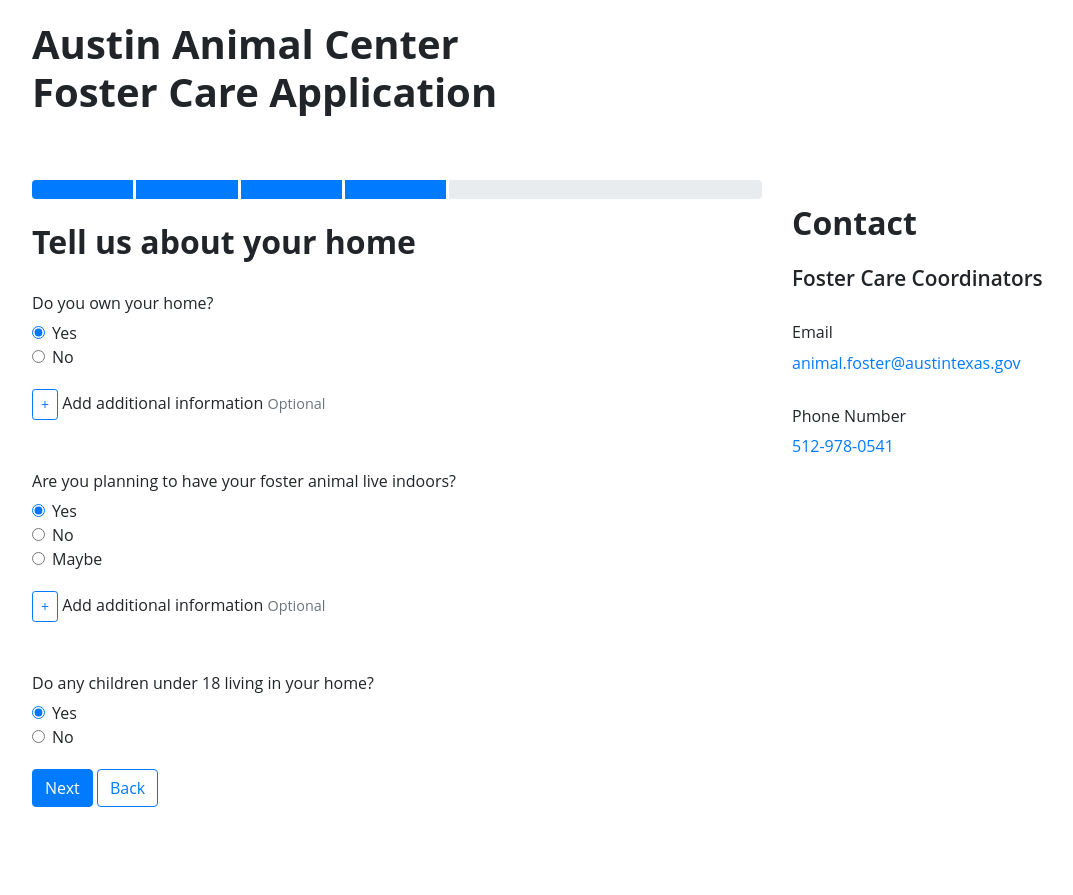
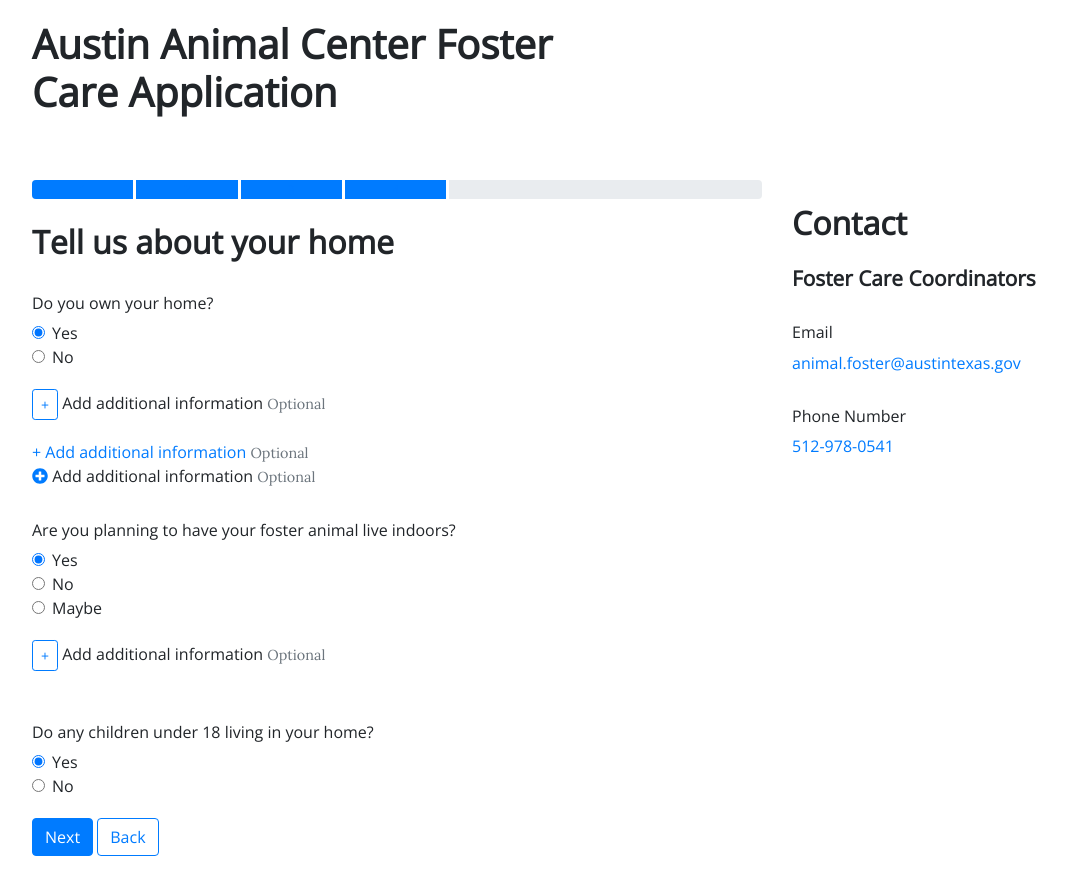
Before and after one commit to cityofaustin/prototypeform, a Jekyll site: the page built from Home_info.html, in a window 1280 px wide. Shown: the top 895 px of the page, without its empty margins (53-1126 px from the left). Built offline with Jekyll 4.4.1, drawn with Linux system fonts in a browser that asks for light colours; nearby versions of some CDN libraries.

Commit message:
Update css, added font awesome icons, update field formatting

```diff
--- a/Home_info.html
+++ b/Home_info.html
@@ -33,6 +33,21 @@
     </div>
     <div>
         {% include add_explanation.html %}
+    </div>
+    <!-- 2 below 'add explanation' entries to review visual difference only. Once visual styling determined, replace 'add explanation' function -->
+    <div class="js-add-explanation">
+        <a href="#">+ Add additional information</a>
+        <small id="add_explanationHelpInline" class="text-muted">
+          Optional
+        </small>
+        <textarea class="d-none js-explanation-field form-control" name="name" rows="3" cols="80"></textarea>
+    </div>
+    <div>
+        <i class="fas fa-plus-circle"></i>
+        <span>Add additional information</span>
+        <small id="add_explanationHelpInline" class="text-muted">
+            Optional
+        </small>
     </div>
     <div class="js-indoors-selection">
         <h5>Are you planning to have your foster animal live indoors?</h5>
--- a/_includes/head.html
+++ b/_includes/head.html
@@ -10,4 +10,5 @@
     <link rel="stylesheet" href="https://maxcdn.bootstrapcdn.com/bootstrap/4.0.0/css/bootstrap.min.css" integrity="sha384-Gn5384xqQ1aoWXA+058RXPxPg6fy4IWvTNh0E263XmFcJlSAwiGgFAW/dAiS6JXm" crossorigin="anonymous">
     <link rel="stylesheet" href="css/main.css">
     <script defer src="https://use.fontawesome.com/releases/v5.0.6/js/all.js"></script>
+    <link href="https://fonts.googleapis.com/css?family=Lora|Open+Sans" rel="stylesheet">
 </head>
--- a/css/main.css
+++ b/css/main.css
@@ -46,9 +46,11 @@
 .small, small {
     font-size: 90%;
     font-weight: 400;
+    font-family: 'Lora', serif;
+    margin-bottom: .5rem;
 }
 
-.form-group, .form-check, h1, h2, h3, h4, h5, p, li, span, small {
+.form-group, .form-check, .js-explanation-field, h1, h2, h3, h4, h5, p, li, span, small {
     max-width: 545px;
 }
 
@@ -63,6 +65,7 @@
     padding-left: 30px;
     padding-bottom: 20px;
     padding-right: 30px;
+    margin-top: 1rem;
 }
 
 .progress {
@@ -76,6 +79,8 @@
 
 .alert {
     padding: 1.25rem 0.75rem 0.5rem 0.85rem;
+    font-family: 'Lora', serif;
+    margin-top: 1rem;
 }
 
 .alert-warning {
@@ -86,6 +91,10 @@
     padding: 0px;
 }
 
+.fa-plus-circle {
+    color: #007bff;
+}
+
 .alert-body {
     padding: 0rem 0.25rem 0rem .9rem;
 }
```
Also changed, not shown: Animal_info.html (+4 -4 lines).
